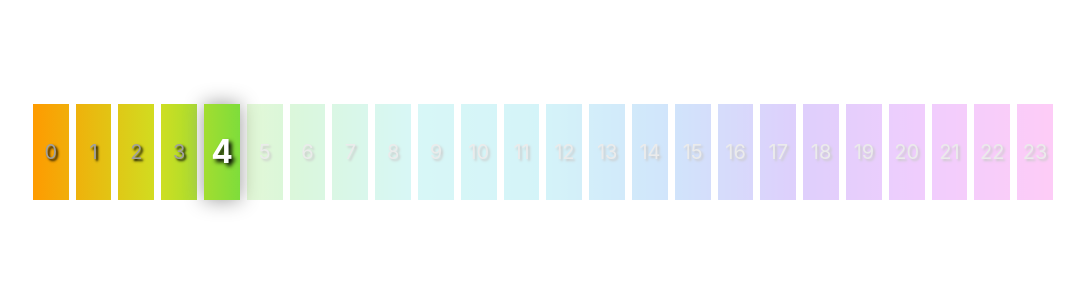
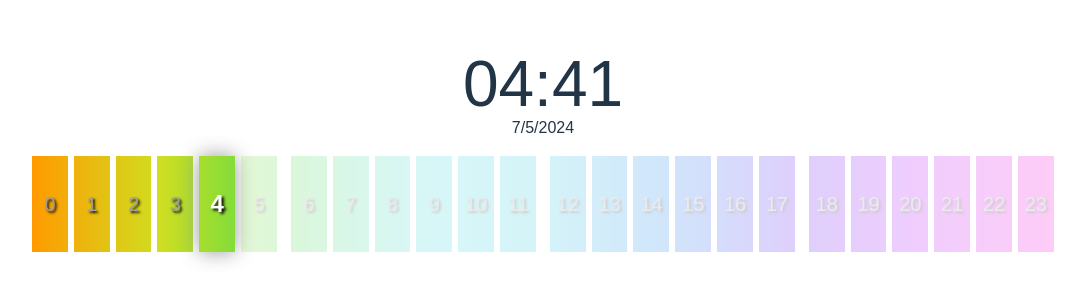
Before and after one commit to cheetachu/linear-clock, a React (Vite) app: page / in a window 1280 px wide. Shown: the part 248-550 px from the top of the page, without its empty margins (97-1182 px from the left). Built offline with nearby package versions, Linux system fonts and the light colour scheme.

Commit message:
Added clock, date, separators.

```diff
--- a/src/App.css
+++ b/src/App.css
@@ -2,12 +2,37 @@
     width: 100%;
     height: 100vh;
 
+    font-family: sans-serif;
+}
+
+.display-container {
+    width: 100%;
+    height: 100vh;
+
     display: flex;
+    flex-direction: column;
+    justify-content: center;
+    align-items: center;
+    gap: 2vh;
+}
+
+.digital-container {
+    display: flex;
+    flex-direction: column;
     justify-content: center;
     align-items: center;
 }
 
-.timeGrid {
+.digitalClock {
+    font-size: 4em;
+    line-height: 1em;
+}
+
+.calendarDate {
+    font-size: 1em;
+}
+
+.timeBox-container {
     width: 80%;
     height: 12%;
     max-height: 100vh;
@@ -19,6 +44,7 @@
 
 .timeBox {
     display: flex;
+    flex-direction: column;
     align-items: center;
     justify-content: center;
 
@@ -50,15 +76,19 @@
 }
 
 .timeBox.currentHour {
+    box-shadow: 0 0 20px #999;
     color: #ffffff;
     font-weight: bold;
-    font-size: 2em;
-
-    box-shadow: 0 0 20px #999;
+    font-size: 1.5em;
 }
 
 .timeBox.afterHour {
     opacity: 20%;
+}
+
+.timeBox-container .timeBox-separator {
+    background-color: white;
+    width: 2px;
 }
 
 @media screen and (max-width: 800px) {
--- a/src/App.tsx
+++ b/src/App.tsx
@@ -1,6 +1,7 @@
 import { useEffect, useState } from "react";
 import "./App.css";
 import LinearClock from "./LinearClock";
+import DigitalClock from "./DigitalClock";
 
 function App() {
     const [date, setDate] = useState(new Date());
@@ -16,9 +17,10 @@ function App() {
     }, []);
 
     return (
-        <>
+        <div className="display-container">
+            <DigitalClock date={date} />
             <LinearClock date={date} />
-        </>
+        </div>
     );
 }
 
--- /dev/null
+++ b/src/DigitalClock.tsx
@@ -0,0 +1,19 @@
+interface IDigitalClock {
+    date: Date;
+}
+
+function DigitalClock({ date }: IDigitalClock) {
+    const hour = ("0" + date.getHours()).slice(-2);
+    const min = ("0" + date.getMinutes()).slice(-2);
+
+    return (
+        <div className="digital-container">
+            <div className="digitalClock">
+                {hour}:{min}
+            </div>
+            <div className="calendarDate"> {date.toLocaleDateString()}</div>
+        </div>
+    );
+}
+
+export default DigitalClock;
--- a/src/LinearClock.tsx
+++ b/src/LinearClock.tsx
@@ -3,7 +3,9 @@ interface ILinearClock {
 }
 
 function LinearClock({ date }: ILinearClock) {
-    const timeGridBoxes = [...Array(24)].map((_, i) => {
+    const separators = [5, 11, 17];
+
+    const timeBoxes = [...Array(24)].map((_, i) => {
         let hourClass = "";
         if (date.getHours() === i) {
             hourClass = " currentHour";
@@ -12,13 +14,18 @@ function LinearClock({ date }: ILinearClock) {
         }
 
         return (
-            <div className={"timeBox" + hourClass} key={"hourBox-" + i}>
-                {i}
-            </div>
+            <>
+                <div className={"timeBox" + hourClass} key={"hourBox-" + i}>
+                    {i}
+                </div>
+                {separators.includes(i) && (
+                    <div className="timeBox-separator"></div>
+                )}
+            </>
         );
     });
 
-    return <div className="timeGrid">{timeGridBoxes}</div>;
+    return <div className="timeBox-container">{timeBoxes}</div>;
 }
 
 export default LinearClock;
```
